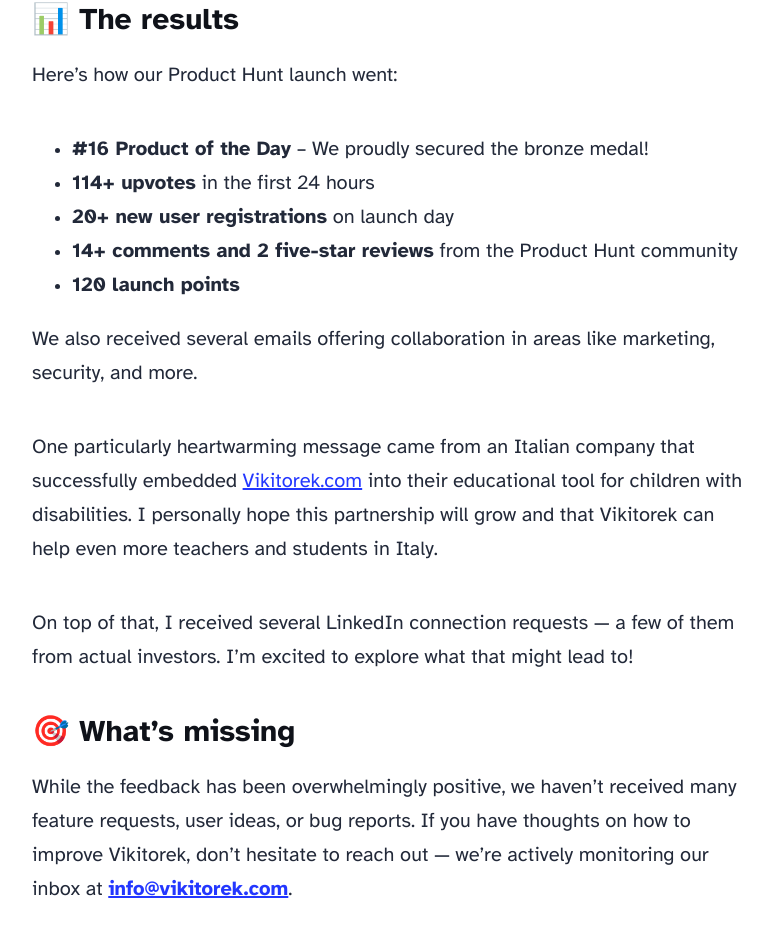
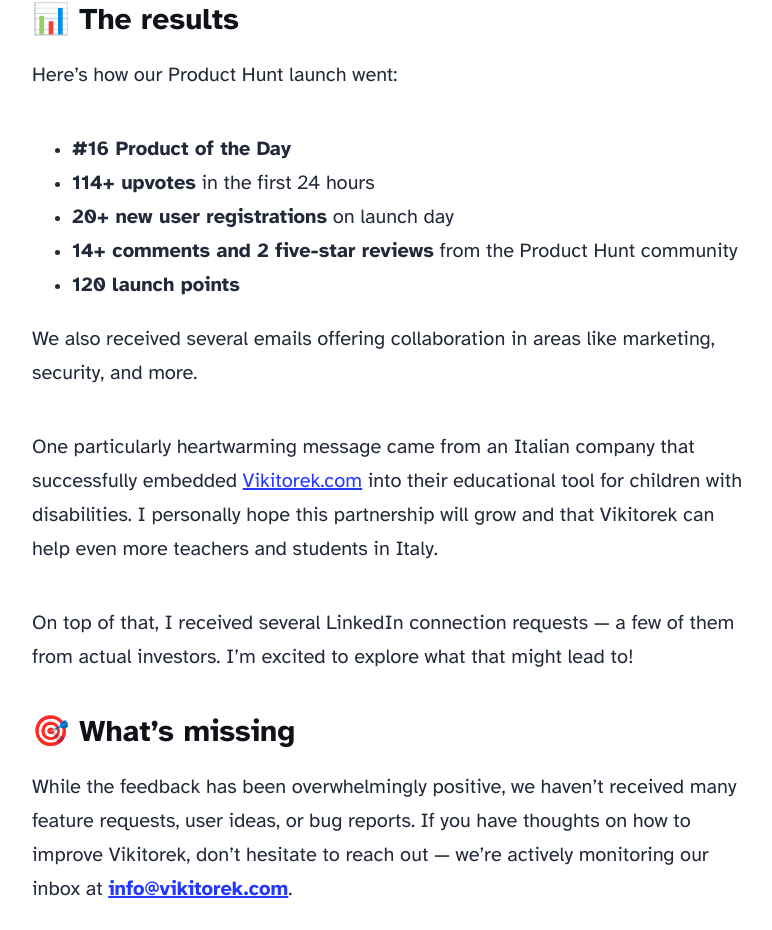
Before and after one commit to BrusJan/vikitorek-blog, an Astro site: page /blog/product-hunt-launch in a window 1280 px wide. Shown: the part 936-1866 px from the top of the page, without its empty margins (248-1020 px from the left). Built offline with nearby package versions, Linux system fonts and the light colour scheme; Astro itself is replaced by a stand-in of ours.

Commit message:
product hunt text fix

```diff
--- a/src/content/blog/product-hunt-launch.md
+++ b/src/content/blog/product-hunt-launch.md
@@ -13,7 +13,7 @@
 ### 📊 The results
 
 Here's how our Product Hunt launch went:
-- **#16 Product of the Day** – We proudly secured the bronze medal!
+- **#16 Product of the Day**
 - **114+ upvotes** in the first 24 hours
 - **20+ new user registrations** on launch day
 - **14+ comments and 2 five-star reviews** from the Product Hunt community
```
